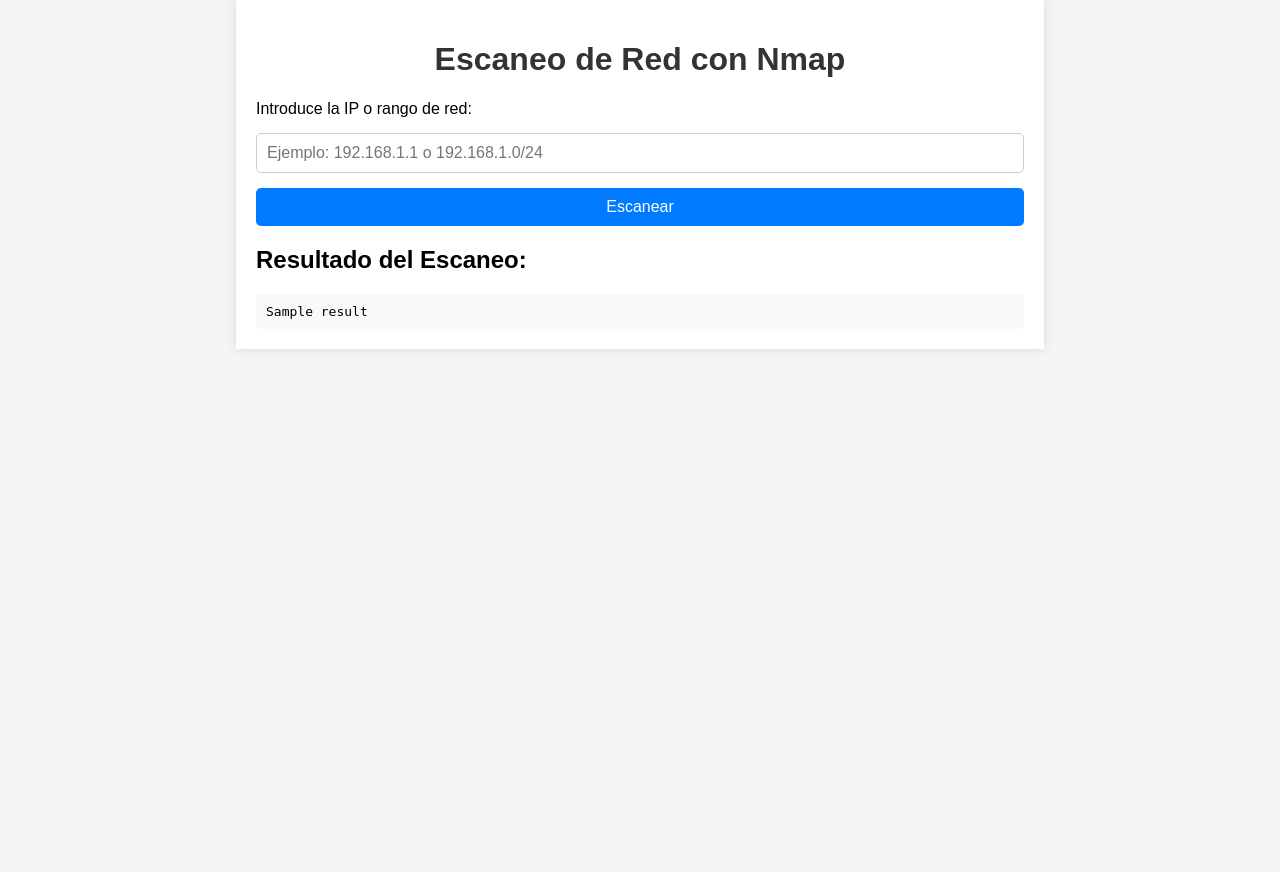
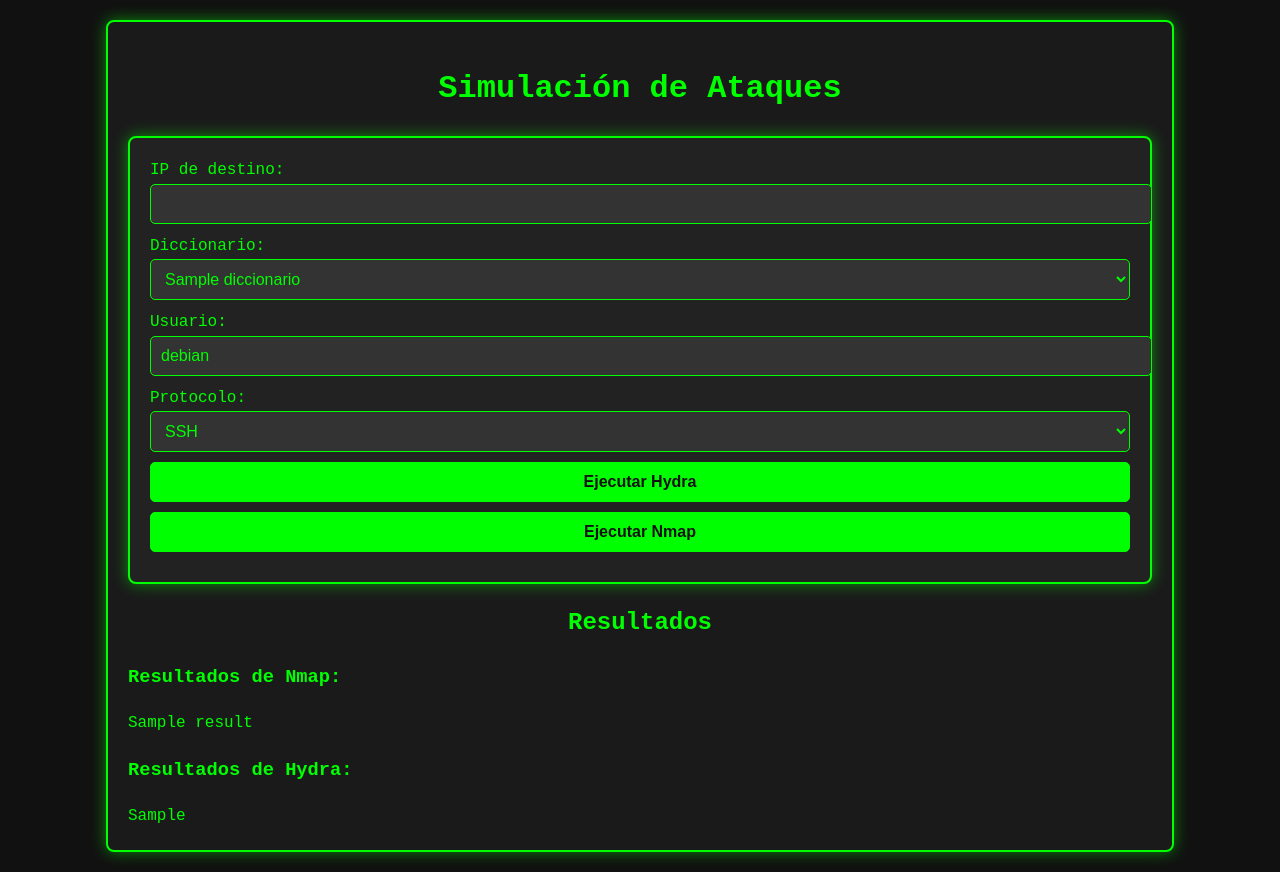
Before and after one commit to vgonsie/Proyecto-ASIR2, a Flask app: template flask-app/templates/index.html in a window 1280 px wide. Before the commit the page ends 319 px from the top, so only its background shows below. Run offline with Flask 3, Linux system fonts and the light colour scheme; the template is opened without the code that fills it: most values are stand-ins (such as "Sample title", 1, 10 or a date in 2020).

Commit message:
Add files via upload

```diff
--- a/flask-app/app.py
+++ b/flask-app/app.py
@@ -1,19 +1,30 @@
 from flask import Flask, render_template, request
 import subprocess
+import os
 
 app = Flask(__name__)
 
 @app.route("/", methods=["GET", "POST"])
 def index():
     result = ""
+    hydra_result = ""
+    diccionarios = obtener_diccionarios()  # Obtener lista de diccionarios disponibles
+
     if request.method == "POST":
         ip = request.form["ip"]  # Obtener la IP desde el formulario
-        result = run_nmap(ip)  # Ejecutar Nmap
-    return render_template("index.html", result=result)
+
+        if 'nmap' in request.form:  # Ejecutar Nmap
+            result = run_nmap(ip)
+        elif 'hydra' in request.form:  # Ejecutar Hydra
+            diccionario = request.form["diccionario"]
+            usuario = request.form["usuario"] or "debian"
+            protocolo = request.form["protocolo"]
+            hydra_result = run_hydra(ip, diccionario, usuario, protocolo)
+
+    return render_template("index.html", result=result, hydra_result=hydra_result, diccionarios=diccionarios)
 
 def run_nmap(ip):
     try:
-        # Ejecutar el comando nmap en la terminal y capturar la salida
         command = ["nmap", ip]
         result = subprocess.check_output(command, stderr=subprocess.STDOUT)
         return parse_nmap_output(result.decode("utf-8"))
@@ -21,11 +32,7 @@
         return f"Error al ejecutar Nmap: {e.output.decode('utf-8')}"
 
 def parse_nmap_output(output):
-    """
-    Procesa la salida de Nmap para hacerla más legible.
-    """
     parsed_result = []
-
     lines = output.splitlines()
 
     for line in lines:
@@ -44,5 +51,48 @@
 
     return "<br>".join(parsed_result)
 
+def run_hydra(ip, diccionario, usuario, protocolo):
+    try:
+        # Especificamos la ruta completa del diccionario
+        diccionario_dir = "/home/kali/Proyecto-ASIR2/diccionarios/"
+        diccionario_path = os.path.join(diccionario_dir, diccionario)
+
+        # Comprobamos si el archivo existe
+        if not os.path.exists(diccionario_path):
+            return f"Error: El diccionario {diccionario} no se encuentra en {diccionario_dir}."
+
+        # Ejecutar el comando de Hydra
+        command = [
+            "hydra",
+            "-l", usuario,
+            "-P", diccionario_path,  # Usamos la ruta completa del diccionario
+            f"{protocolo}://{ip}"
+        ]
+
+        # Captura tanto la salida estándar como la de error
+        result = subprocess.check_output(command, stderr=subprocess.STDOUT)
+
+        # Extraer solo la información relevante (host, login, password)
+        return extract_relevant_info(result.decode('utf-8'))
+
+    except subprocess.CalledProcessError as e:
+        return f"Error al ejecutar Hydra: {e.output.decode('utf-8')}"
+
+def extract_relevant_info(output):
+    # Filtrar solo las líneas relevantes con la información de los intentos
+    lines = output.splitlines()
+    relevant_lines = []
+
+    for line in lines:
+        if "[ssh]" in line:  # Solo mostrar los intentos de SSH
+            relevant_lines.append(line.strip())
+
+    return "<br>".join(relevant_lines)
+
+def obtener_diccionarios():
+    diccionario_dir = "/home/kali/Proyecto-ASIR2/diccionarios"
+    archivos = [f for f in os.listdir(diccionario_dir) if f.endswith('.txt') or f.endswith('.lst')]
+    return archivos
+
 if __name__ == "__main__":
     app.run(debug=True)
--- a/flask-app/static/styles.css
+++ b/flask-app/static/styles.css
@@ -1,83 +1,143 @@
+/* Establecer un fondo oscuro y texto claro */
 body {
-    font-family: Arial, sans-serif;
-    background-color: #f4f4f4;
+    background-color: #111;
+    color: #00ff00; /* Verde fosforescente */
+    font-family: 'Courier New', Courier, monospace;
+    font-size: 16px;
+    line-height: 1.6;
     margin: 0;
     padding: 0;
 }
 
-.container {
-    width: 60%;
-    margin: 0 auto;
+/* Estilo de la cabecera */
+header {
+    background-color: #000;
+    color: #00ff00;
     padding: 20px;
-    background-color: #fff;
-    box-shadow: 0 0 10px rgba(0, 0, 0, 0.1);
+    text-align: center;
+    font-size: 2rem;
+    letter-spacing: 2px;
 }
 
-h1 {
-    text-align: center;
-    color: #333;
+/* Estilo de los contenedores */
+.container {
+    width: 80%;
+    margin: 20px auto;
+    padding: 20px;
+    background-color: #1a1a1a;
+    border-radius: 8px;
+    box-shadow: 0 0 10px rgba(0, 255, 0, 0.5);
 }
 
+/* Estilo de los formularios */
 form {
-    display: flex;
-    flex-direction: column;
-    gap: 15px;
+    background-color: #222;
+    padding: 20px;
+    border-radius: 8px;
+    box-shadow: 0 0 10px rgba(0, 255, 0, 0.3);
 }
 
-input[type="text"] {
+/* Inputs y botones */
+input[type="text"], input[type="password"], select, button {
+    background-color: #333;
+    border: 1px solid #00ff00;
+    color: #00ff00;
     padding: 10px;
     font-size: 16px;
-    border: 1px solid #ccc;
+    width: 100%;
+    margin-bottom: 10px;
     border-radius: 5px;
 }
 
 button {
-    padding: 10px;
-    background-color: #007BFF;
-    color: white;
-    border: none;
-    border-radius: 5px;
-    font-size: 16px;
     cursor: pointer;
+    background-color: #00ff00;
+    color: #111;
+    font-weight: bold;
+    transition: background-color 0.3s ease;
 }
 
 button:hover {
-    background-color: #0056b3;
+    background-color: #009900;
 }
 
-pre {
-    background-color: #f0f0f0;
-    padding: 10px;
-    border-radius: 5px;
-    font-family: monospace;
-    color: #333;
+/* Estilo de los resultados */
+#result, #hydra_result {
+    background-color: #111;
+    padding: 15px;
+    border-radius: 8px;
+    margin-top: 20px;
+    box-shadow: 0 0 10px rgba(0, 255, 0, 0.5);
 }
 
-.result {
-    font-family: monospace;
-    background-color: #f9f9f9;
-    padding: 10px;
-    border-radius: 5px;
+#hydra_result {
+    color: #ff0000;
 }
 
-.open-port {
-    color: green;
-    font-weight: bold;
+/* Estilo para los enlaces */
+a {
+    color: #00ff00;
+    text-decoration: none;
 }
 
-.host-status {
-    color: #28a745;
+a:hover {
+    text-decoration: underline;
 }
 
-.scan-report {
-    color: #007bff;
-    font-weight: bold;
+/* Estilo de los encabezados y texto */
+h1, h2 {
+    color: #00ff00;
+    text-align: center;
 }
 
-.mac-address {
-    color: #6c757d;
+p {
+    font-size: 1.2rem;
+    text-align: center;
 }
 
-.os-info {
-    color: #dc3545;
+/* Añadir un toque de estilo para la terminal */
+pre {
+    background-color: #000;
+    color: #00ff00;
+    padding: 20px;
+    border-radius: 8px;
+    font-family: 'Courier New', Courier, monospace;
+    overflow-x: auto;
 }
+
+/* Añadir un efecto de parpadeo a los textos importantes */
+.blink {
+    animation: blink-animation 1s steps(5, start) infinite;
+}
+
+@keyframes blink-animation {
+    to {
+        visibility: hidden;
+    }
+}
+
+/* Hacer que el contenido esté alineado al centro */
+.center {
+    text-align: center;
+}
+
+/* Agregar borde y sombra a los elementos de la página */
+.container, form, #result, #hydra_result {
+    border: 2px solid #00ff00;
+    box-shadow: 0 0 15px rgba(0, 255, 0, 0.5);
+}
+
+/* Añadir animación de "cargando" */
+.loader {
+    border: 16px solid #f3f3f3;
+    border-top: 16px solid #00ff00;
+    border-radius: 50%;
+    width: 50px;
+    height: 50px;
+    animation: spin 2s linear infinite;
+}
+
+@keyframes spin {
+    0% { transform: rotate(0deg); }
+    100% { transform: rotate(360deg); }
+}
--- a/flask-app/templates/index.html
+++ b/flask-app/templates/index.html
@@ -3,23 +3,51 @@
 <head>
     <meta charset="UTF-8">
     <meta name="viewport" content="width=device-width, initial-scale=1.0">
-    <title>Escaneo Nmap</title>
+    <title>Simulación de Ataques</title>
     <link rel="stylesheet" href="{{ url_for('static', filename='styles.css') }}">
 </head>
 <body>
     <div class="container">
-        <h1>Escaneo de Red con Nmap</h1>
-        <form action="/" method="POST">
-            <label for="ip">Introduce la IP o rango de red:</label>
-            <input type="text" id="ip" name="ip" placeholder="Ejemplo: 192.168.1.1 o 192.168.1.0/24" required>
-            <button type="submit">Escanear</button>
+        <h1>Simulación de Ataques</h1>
+
+        <form method="POST">
+            <label for="ip">IP de destino:</label>
+            <input type="text" id="ip" name="ip" required>
+
+            <label for="diccionario">Diccionario:</label>
+            <select name="diccionario" required>
+                {% for diccionario in diccionarios %}
+                    <option value="{{ diccionario }}">{{ diccionario }}</option>
+                {% endfor %}
+            </select>
+
+            <label for="usuario">Usuario:</label>
+            <input type="text" id="usuario" name="usuario" value="debian" required>
+
+            <label for="protocolo">Protocolo:</label>
+            <select name="protocolo" required>
+                <option value="ssh">SSH</option>
+                <option value="ftp">FTP</option>
+                <option value="http">HTTP</option>
+            </select>
+
+            <button type="submit" name="hydra">Ejecutar Hydra</button>
+            <button type="submit" name="nmap">Ejecutar Nmap</button>
         </form>
-        {% if result %}
-            <h2>Resultado del Escaneo:</h2>
-            <div class="result">
-                {{ result | safe }}
-            </div>
-        {% endif %}
+
+        <div class="result">
+            <h2>Resultados</h2>
+            {% if result %}
+                <h3>Resultados de Nmap:</h3>
+                <div>{{ result|safe }}</div>
+            {% endif %}
+            {% if hydra_result %}
+                <h3>Resultados de Hydra:</h3>
+                <div class="hydra-output">
+                    {{ hydra_result|safe }}
+                </div>
+            {% endif %}
+        </div>
     </div>
 </body>
 </html>
```
